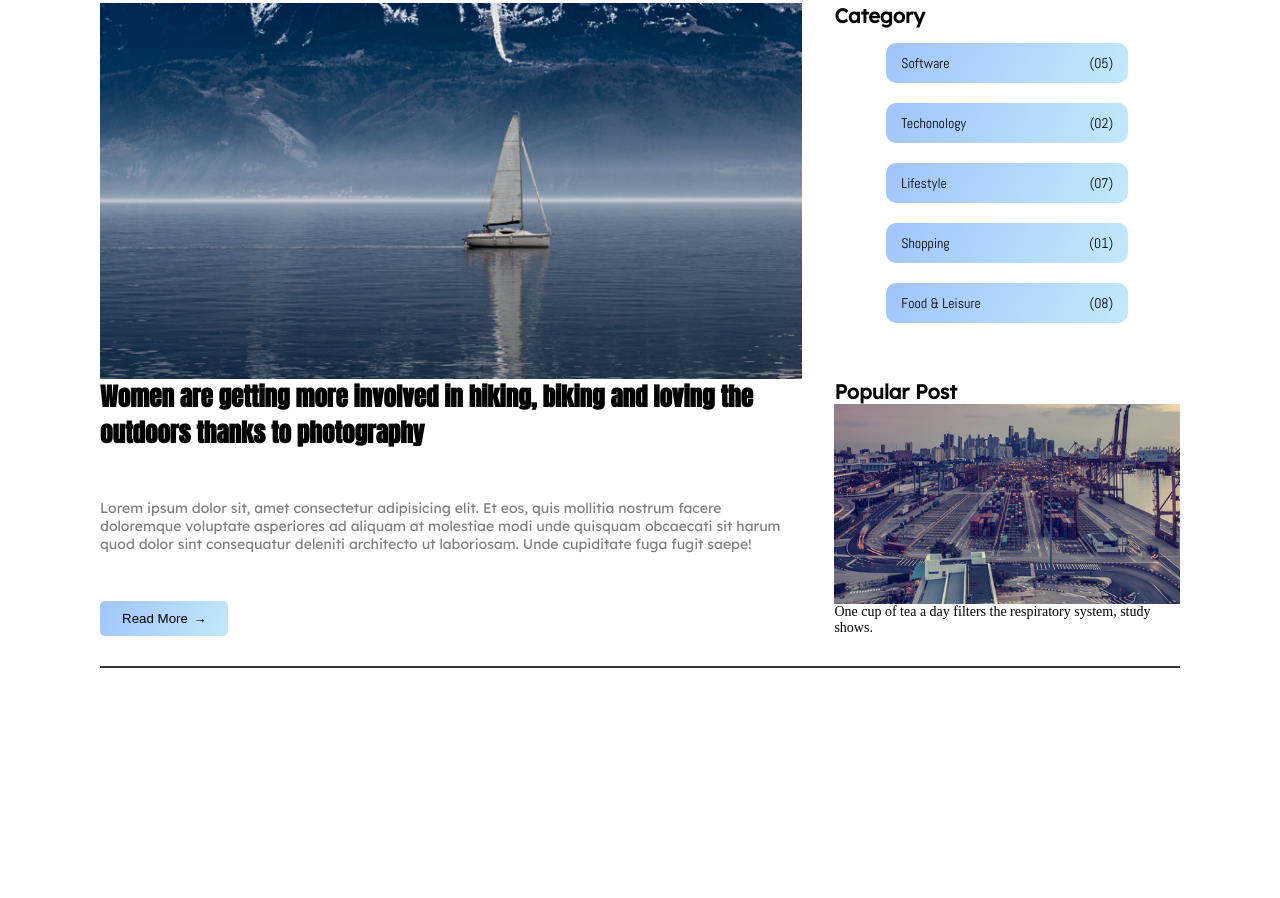
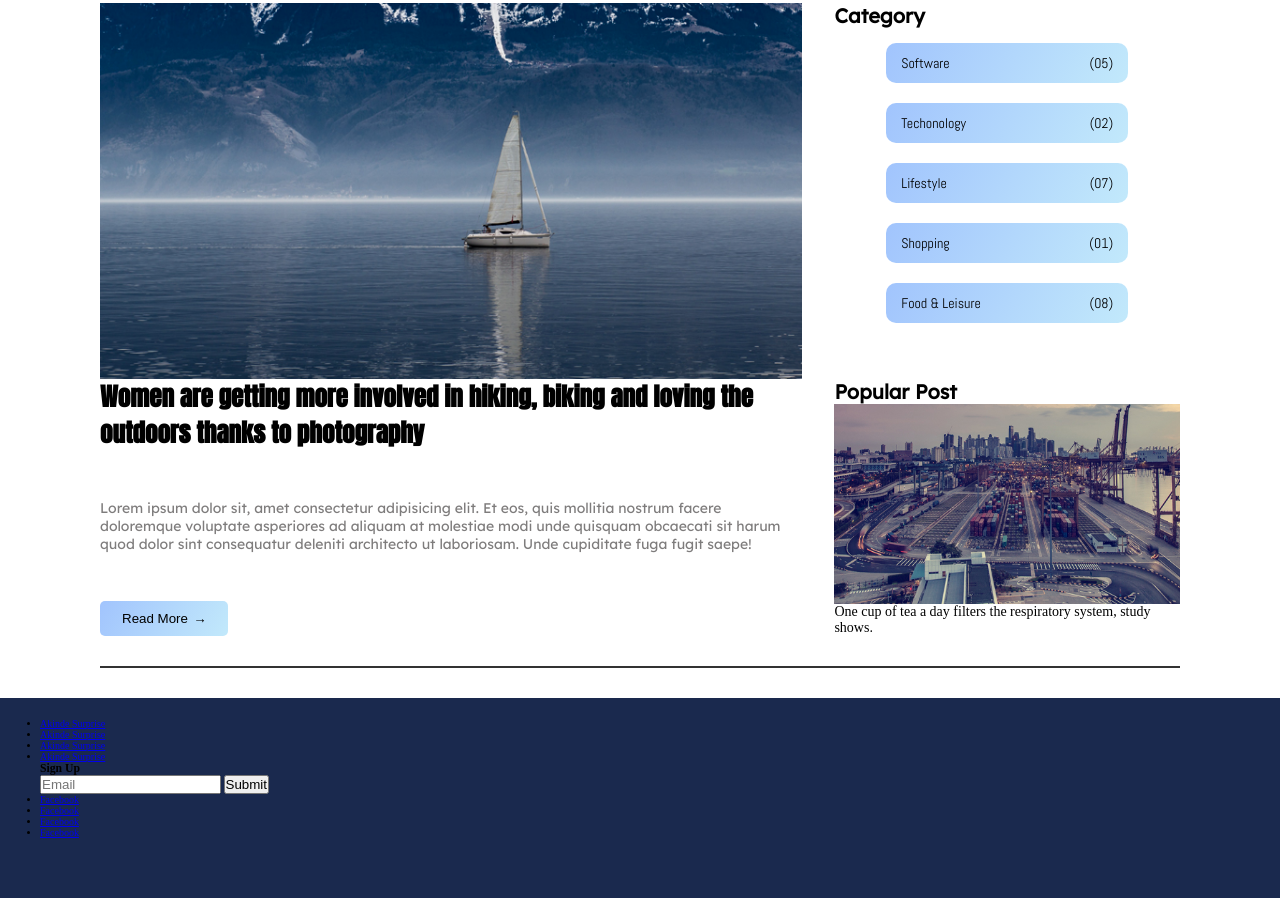
Before and after one commit to GillyRabutTsurwa/blooger-template, a website: page src/index.html in a window 1280 px wide. Shown: the part 3128-4026 px from the top of the page. Before the commit the page ends 3826 px from the top, so only its background shows below. Drawn offline with Linux system fonts and the light colour scheme; files that its build step writes are made by us from their sources.

Commit message:
did a little. will do more tomorrow

```diff
--- a/src/index.html
+++ b/src/index.html
@@ -324,12 +324,50 @@
             </div>
         </section>
         <!-- last one -->
-
     </main>
 
 
 
     <!-- -------------x------------- Footer --------------------x------------------- -->
+    <footer class="footer">
+        <ul class="footer__list list-menu">
+            <li class="footer__list--item">
+                <a href="#">Akinde Surprise</a>
+            </li>
+            <li class="footer__list--item">
+                <a href="#">Akinde Surprise</a>
+            </li>
+            <li class="footer__list--item">
+                <a href="#">Akinde Surprise</a>
+            </li>
+            <li class="footer__list--item">
+                <a href="#">Akinde Surprise</a>
+            </li>
+        </ul>
+        <div class="footer__form">
+            <h3 class="footer__form--title">Sign Up</h3>
+            <form>
+                <input type="email" placeholder="Email" class="">
+                <input type="submit" value="Submit">
+            </form>
+        </div>
+        <div class="footer__follow">
+            <ul class="footer__list list-socials">
+                <li class="footer__list--item">
+                    <a href="#">Facebook</a>
+                </li>
+                <li class="footer__list--item">
+                    <a href="#">Facebook</a>
+                </li>
+                <li class="footer__list--item">
+                    <a href="#">Facebook</a>
+                </li>
+                <li class="footer__list--item">
+                    <a href="#">Facebook</a>
+                </li>
+            </ul>
+        </div>
+    </footer>
 
     <!-- Jquery Library file -->
     <!-- <script src="./js/Jquery3.4.1.min.js"></script> -->
--- a/src/sass/layout/_footer.scss
+++ b/src/sass/layout/_footer.scss
@@ -0,0 +1,6 @@
+.footer {
+	width: 100%;
+	height: 20rem;
+	padding: 2rem 4rem;
+	background-color: #1a294e;
+}
```
Also changed, not shown: dist/css/main.css, dist/index.html.
